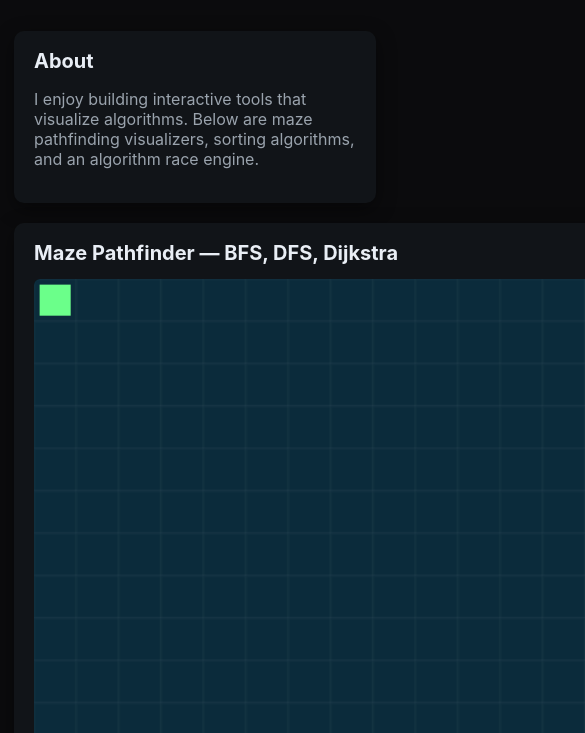
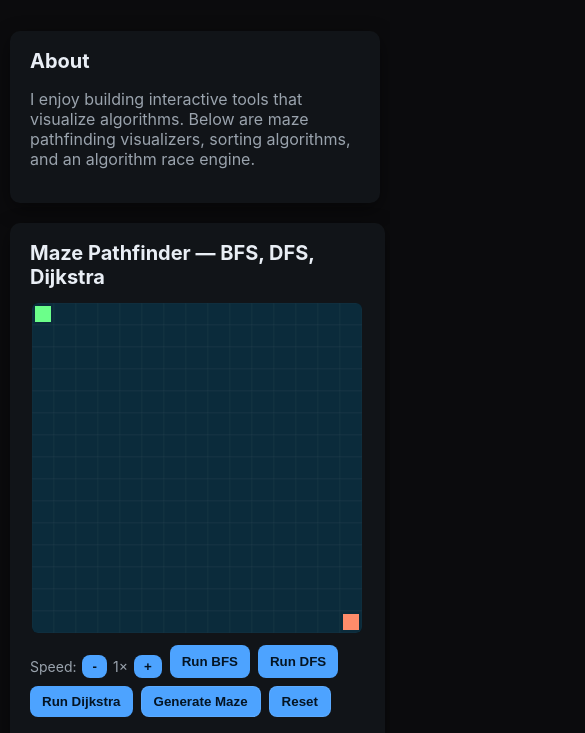
Before and after one commit to wchaudDebugging/wchaudDebugging.github.io, a plain HTML site: page index.html in a window 390 px wide. Shown: the part 302-1035 px from the top of the page, 585 px wide, since content can reach past the window. Drawn offline with Linux system fonts and the light colour scheme.

Commit message:
Update styles.css

```diff
--- a/styles.css
+++ b/styles.css
@@ -70,6 +70,50 @@ h2 {
   grid-template-columns: 1fr 330px;
   gap: 20px;
 }
+
+/* Force layout to center on very small screens */
+@media (max-width: 480px) {
+
+  .wrap {
+    padding: 0 10px;
+  }
+
+  .two-col {
+    grid-template-columns: 1fr !important;
+    gap: 12px;
+  }
+
+  /* Maze canvas shrinks */
+  #mazeCanvas {
+    width: 100%;
+    max-width: 330px;
+    margin: 0 auto;
+    display: block;
+  }
+
+  #mazeGenBtn,
+  #mazeResetBtn {
+  background: var(--accent) !important;
+  color: #041423 !important;
+  }
+
+
+  /* Sorting bars shrink vertically */
+  #bars {
+    height: 140px !important;
+  }
+
+  /* Sorting race bars shrink */
+  .race-bars {
+    height: 100px !important;
+  }
+
+  /* Prevent label overlap */
+  .race-container {
+    flex-direction: column;
+  }
+}
+
 
 /* Mobile fallback */
 @media (max-width: 840px) {
```
